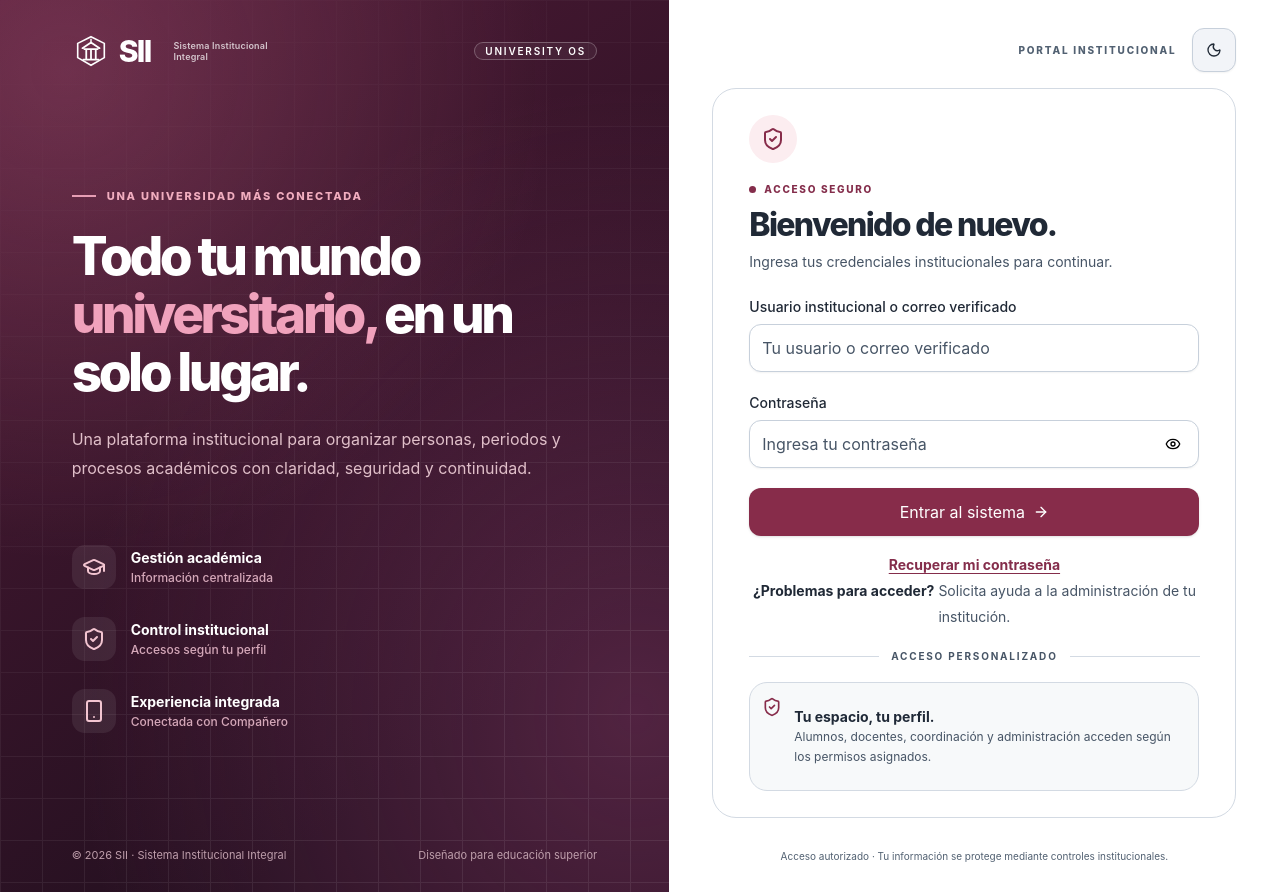
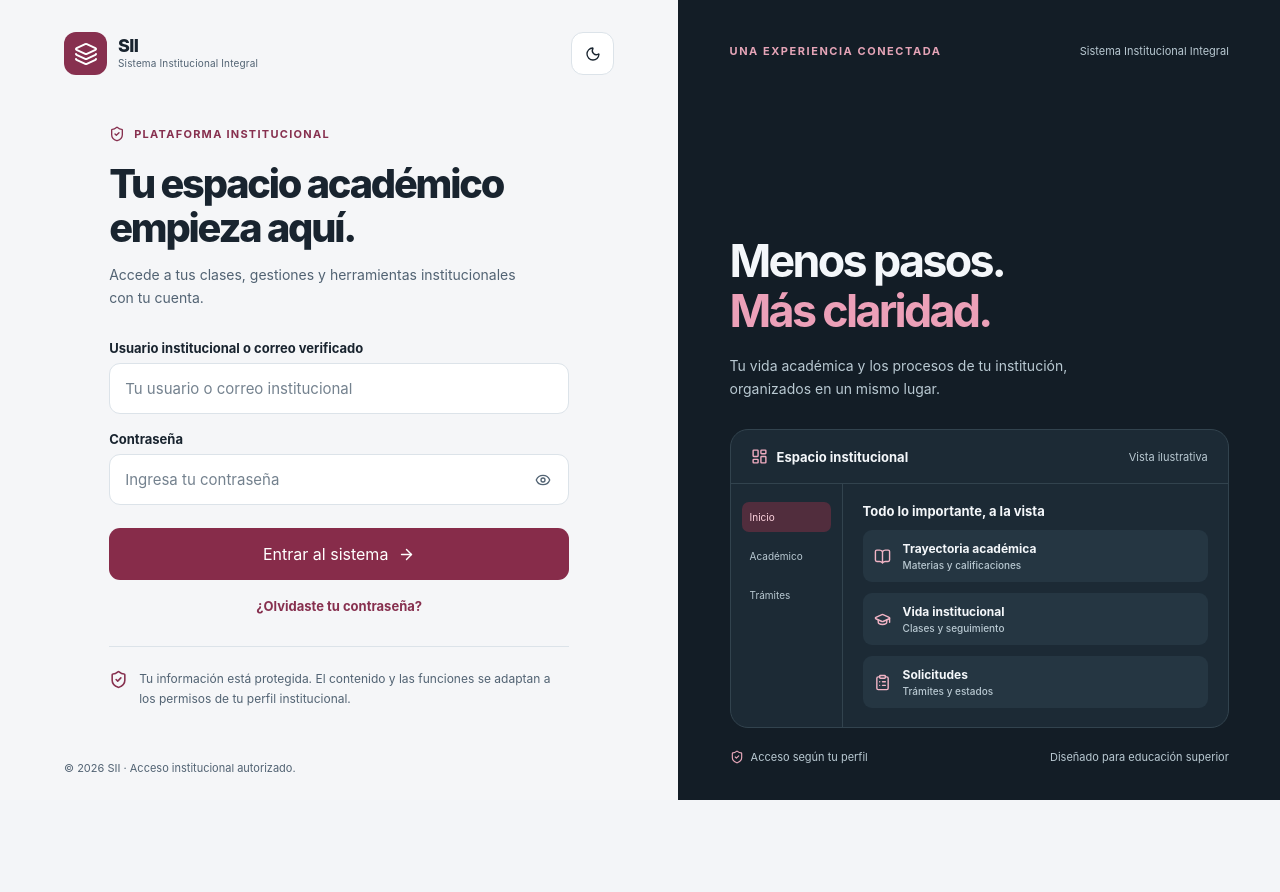
Before and after one commit to ErickRFM/Siii, a Next.js app: page /login in a window 1280 px wide. After the commit the page ends 800 px from the top, so only its background shows below. Built offline with nearby package versions, Linux system fonts and the light colour scheme.

Commit message:
design(auth): replace legacy marketing split with entirely new Login V3 composition

```diff
--- a/src/app/login/page.tsx
+++ b/src/app/login/page.tsx
@@ -4,14 +4,12 @@ import {useEffect,useRef,useState,type FormEvent} from 'react';
 import {useRouter} from 'next/navigation';
 import Link from 'next/link';
 import {fetchWithTimeout,RequestTimeoutError} from '@/shared/client/fetch-with-timeout';
-import {GraduationCap,ShieldCheck,Smartphone,ArrowRight,Eye,EyeOff,AlertTriangle} from 'lucide-react';
-import {SiiBrand} from '@/components/sii-brand';
+import {GraduationCap,ShieldCheck,Layers3,LayoutDashboard,BookOpen,ClipboardList,ArrowRight,Eye,EyeOff,AlertTriangle} from 'lucide-react';
 import SiiThemeToggle from '@/components/sii-theme-toggle';
 import {Button} from '@/components/ui/button';
-import {Card,CardContent} from '@/components/ui/card';
 import {Input} from '@/components/ui/input';
 import {Label} from '@/components/ui/label';
-import {Badge} from '@/components/ui/badge';
+import './login-v3.css';
 
 export default function LoginPage(){
  const [error,setError]=useState('');
@@ -105,78 +103,88 @@ export default function LoginPage(){
  }
 
  const errorBox=error?(
-  <div id="sii-login-error" ref={errorRef} tabIndex={-1} role="alert" className="flex items-start gap-2 rounded-lg border border-destructive/40 bg-destructive/10 p-3 text-sm text-destructive outline-none focus-visible:ring-2 focus-visible:ring-destructive/40">
-   <AlertTriangle className="mt-0.5 size-4 shrink-0"/><span>{error}</span>
+  <div id="sii-login-error" ref={errorRef} tabIndex={-1} role="alert" className="siii-login-v3-error">
+   <AlertTriangle aria-hidden="true"/><span>{error}</span>
   </div>
  ):null;
 
- return <main id="main-content" tabIndex={-1} className="sii-auth sii-login sii-ui bg-background">
-  <section className="sii-auth-story" aria-label="Presentación de SII">
-   <div className="sii-auth-story-top"><SiiBrand light/><Badge variant="outline" className="border-white/25 bg-white/5 text-[10px] tracking-[.18em] text-white">UNIVERSITY OS</Badge></div>
-   <div className="sii-auth-story-content">
-    <span className="sii-auth-eyebrow"><span className="sii-eyebrow-line"/>UNA UNIVERSIDAD MÁS CONECTADA</span>
-    <h1>Todo tu mundo <em>universitario,</em> en un solo lugar.</h1>
-    <p>Una plataforma institucional para organizar personas, periodos y procesos académicos con claridad, seguridad y continuidad.</p>
-    <div className="sii-story-features" aria-label="Áreas del sistema">
-     <div><span className="sii-story-feature-icon"><GraduationCap/></span><span>Gestión académica<strong>Información centralizada</strong></span></div>
-     <div><span className="sii-story-feature-icon"><ShieldCheck/></span><span>Control institucional<strong>Accesos según tu perfil</strong></span></div>
-     <div><span className="sii-story-feature-icon"><Smartphone/></span><span>Experiencia integrada<strong>Conectada con Compañero</strong></span></div>
-    </div>
-   </div>
-   <div className="sii-auth-story-bottom"><span>© {new Date().getFullYear()} SII · Sistema Institucional Integral</span><span>Diseñado para educación superior</span></div>
-  </section>
+ return <main id="main-content" tabIndex={-1} className="siii-login-v3 sii-ui">
+  <section className="siii-login-v3-access" aria-label="Acceso institucional">
+   <header className="siii-login-v3-header">
+    <Link href="/dashboard" className="siii-login-v3-brand" aria-label="SII, ir al inicio institucional">
+     <span className="siii-login-v3-brand-mark" aria-hidden="true"><Layers3 size={24}/></span>
+     <span><strong>SII</strong><small>Sistema Institucional Integral</small></span>
+    </Link>
+    <SiiThemeToggle/>
+   </header>
 
-  <section className="sii-auth-access bg-background" aria-label="Acceso institucional">
-   <div className="sii-auth-access-top"><span>PORTAL INSTITUCIONAL</span><SiiThemeToggle/></div>
-   <div className="sii-auth-form-wrap w-full">
-    <Card className="sii-auth-card border-border shadow-xl">
-     <CardContent className="p-6 sm:p-8">
-      <div className="mb-5 flex size-12 items-center justify-center rounded-xl bg-primary-soft text-primary" aria-hidden="true"><ShieldCheck className="size-6"/></div>
-      <span className="sii-auth-form-kicker"><span className="sii-auth-form-dot"/>ACCESO SEGURO</span>
-      <h2 className="mt-3 text-3xl font-bold tracking-tight">{challenge?'Verifica tu identidad.':'Bienvenido de nuevo.'}</h2>
-      <p className="sii-auth-form-subtitle mt-2 text-sm text-muted-foreground">{challenge?'Completa la verificación para acceder a tu cuenta.':'Ingresa tus credenciales institucionales para continuar.'}</p>
-      {offline&&<p role="status" className="mb-4 rounded-lg border border-amber-500/40 bg-amber-500/10 p-3 text-sm text-amber-700 dark:text-amber-300">Sin conexión. Reconéctate para continuar.</p>}
-      {challenge?<form className="space-y-5" onSubmit={completeChallenge}>
-       <p id="sii-factor-help" className="text-sm leading-relaxed text-muted-foreground">{useRecovery?'Ingresa un código de recuperación guardado. Cada código funciona una sola vez.':'Ingresa los seis dígitos de tu aplicación autenticadora. Puedes pegar el código.'} La verificación vence a las {new Date(challenge.expiresAt).toLocaleTimeString('es-MX')}.</p>
-       <div className="space-y-2">
+   <div className="siii-login-v3-form" data-siii-login-form="v3">
+    <span className="siii-login-v3-eyebrow"><ShieldCheck aria-hidden="true"/> Plataforma institucional</span>
+    <h1 className="siii-login-v3-title">{challenge?'Confirma tu identidad.':'Tu espacio académico empieza aquí.'}</h1>
+    <p className="siii-login-v3-subtitle">{challenge?'Completa el segundo factor para entrar de forma segura.':'Accede a tus clases, gestiones y herramientas institucionales con tu cuenta.'}</p>
+
+    {offline&&<p role="status" className="siii-login-v3-offline">Sin conexión. Reconéctate para continuar.</p>}
+
+    {challenge?<form className="siii-login-v3-auth-form" onSubmit={completeChallenge}>
+     <p id="sii-factor-help" className="siii-login-v3-factor-help">{useRecovery?'Ingresa un código de recuperación guardado. Cada código funciona una sola vez.':'Ingresa los seis dígitos de tu aplicación autenticadora. Puedes pegar el código.'} La verificación vence a las {new Date(challenge.expiresAt).toLocaleTimeString('es-MX')}.</p>
+     <div className="siii-login-v3-field">
       <Label htmlFor="sii-login-factor">{useRecovery?'Código de recuperación':'Código del autenticador'}</Label>
       <Input key={useRecovery?'recovery':'totp'} id="sii-login-factor" ref={factorRef} name="factor" type="text" required autoComplete="one-time-code" autoCapitalize="characters" spellCheck={false}
        inputMode={useRecovery?'text':'numeric'} minLength={useRecovery?32:6} maxLength={useRecovery?128:6} pattern={useRecovery?undefined:'[0-9]{6}'}
-         aria-invalid={factorInvalid} aria-describedby={error?'sii-factor-help sii-login-error':'sii-factor-help'} disabled={loading||offline} className="h-11 font-mono text-base tracking-widest"/>
+       aria-invalid={factorInvalid} aria-describedby={error?'sii-factor-help sii-login-error':'sii-factor-help'} disabled={loading||offline} className="font-mono tracking-widest"/>
      </div>
      {errorBox}
-       <Button type="submit" className="w-full" disabled={loading||offline} aria-busy={loading}>{loading?'Verificando…':'Verificar y entrar'}<ArrowRight/></Button>
-       <div className="grid gap-2">
+     <Button type="submit" className="siii-login-v3-submit" disabled={loading||offline} aria-busy={loading}>{loading?'Verificando…':'Verificar y entrar'}<ArrowRight aria-hidden="true"/></Button>
+     <div className="siii-login-v3-challenge-options">
       <Button type="button" variant="outline" disabled={loading} onClick={()=>{setUseRecovery(value=>!value);setError('');setFactorInvalid(false);}}>{useRecovery?'Usar código del autenticador':'Usar código de recuperación'}</Button>
       <Button type="button" variant="ghost" disabled={loading} onClick={()=>{setChallenge(null);setError('');setFactorInvalid(false);}}>Volver al acceso</Button>
      </div>
-      </form>:<form className="space-y-5" onSubmit={submit}>
-       <div className="space-y-2">
+    </form>:<form className="siii-login-v3-auth-form" onSubmit={submit}>
+     <div className="siii-login-v3-fields">
+      <div className="siii-login-v3-field">
        <Label htmlFor="sii-login-username">Usuario institucional o correo verificado</Label>
-        <Input id="sii-login-username" name="username" type="text" autoComplete="username" aria-invalid={credentialsInvalid} aria-describedby={error?'sii-login-error':undefined} autoCapitalize="none" spellCheck={false} required minLength={3} maxLength={120} placeholder="Tu usuario o correo verificado" disabled={loading||offline} className="h-11"/>
+       <Input id="sii-login-username" name="username" type="text" autoComplete="username" aria-invalid={credentialsInvalid} aria-describedby={error?'sii-login-error':undefined} autoCapitalize="none" spellCheck={false} required minLength={3} maxLength={120} placeholder="Tu usuario o correo institucional" disabled={loading||offline}/>
       </div>
-       <div className="space-y-2">
+      <div className="siii-login-v3-field">
        <Label htmlFor="sii-login-password">Contraseña</Label>
-        <div className="relative">
-         <Input id="sii-login-password" name="password" type={showPassword?'text':'password'} aria-invalid={credentialsInvalid} aria-describedby={error?'sii-login-error':undefined} maxLength={512} autoComplete="current-password" required placeholder="Ingresa tu contraseña" disabled={loading||offline} className="h-11 pr-11"/>
-         <Button className="absolute right-1 top-1/2 -translate-y-1/2" variant="ghost" size="icon" type="button" onClick={()=>setShowPassword(p=>!p)} aria-label={showPassword?'Ocultar contraseña':'Mostrar contraseña'} aria-pressed={showPassword} disabled={loading}>
-          {showPassword?<EyeOff/>:<Eye/>}
-         </Button>
+       <div className="siii-login-v3-password">
+        <Input id="sii-login-password" name="password" type={showPassword?'text':'password'} aria-invalid={credentialsInvalid} aria-describedby={error?'sii-login-error':undefined} maxLength={512} autoComplete="current-password" required placeholder="Ingresa tu contraseña" disabled={loading||offline}/>
+        <Button variant="ghost" size="icon" type="button" onClick={()=>setShowPassword(p=>!p)} aria-label={showPassword?'Ocultar contraseña':'Mostrar contraseña'} aria-pressed={showPassword} disabled={loading}>{showPassword?<EyeOff aria-hidden="true"/>:<Eye aria-hidden="true"/>}</Button>
+       </div>
       </div>
      </div>
      {errorBox}
-       <Button type="submit" className="w-full" disabled={loading||offline} aria-busy={loading}>{loading?'Validando acceso…':'Entrar al sistema'}<ArrowRight/></Button>
+     <Button type="submit" className="siii-login-v3-submit" disabled={loading||offline} aria-busy={loading}>{loading?'Validando acceso…':'Entrar al sistema'}<ArrowRight aria-hidden="true"/></Button>
     </form>}
-      <p className="sii-auth-help mt-5 text-sm text-muted-foreground"><Link href="/password/forgot" className="font-semibold text-primary underline underline-offset-4">Recuperar mi contraseña</Link><br/><strong className="text-foreground">¿Problemas para acceder?</strong> Solicita ayuda a la administración de tu institución.</p>
-      <div className="my-5 flex items-center gap-3 text-[10px] font-bold tracking-[.18em] text-muted-foreground"><span className="h-px flex-1 bg-border"/>ACCESO PERSONALIZADO<span className="h-px flex-1 bg-border"/></div>
-      <div className="flex items-start gap-3 rounded-lg border bg-muted/40 p-3">
-       <ShieldCheck className="mt-0.5 size-5 shrink-0 text-primary" aria-hidden="true"/>
-       <p className="text-xs leading-relaxed text-muted-foreground"><strong className="block text-sm text-foreground">Tu espacio, tu perfil.</strong>Alumnos, docentes, coordinación y administración acceden según los permisos asignados.</p>
+
+    <div className="siii-login-v3-recovery"><Link href="/password/forgot">¿Olvidaste tu contraseña?</Link></div>
+    <div className="siii-login-v3-context">
+     <ShieldCheck aria-hidden="true"/>
+     <span>Tu información está protegida. El contenido y las funciones se adaptan a los permisos de tu perfil institucional.</span>
     </div>
-     </CardContent>
-    </Card>
    </div>
-   <p className="sii-auth-access-footer">Acceso autorizado · Tu información se protege mediante controles institucionales.</p>
+   <footer className="siii-login-v3-footer">© {new Date().getFullYear()} SII · Acceso institucional autorizado.</footer>
   </section>
+
+  <aside className="siii-login-v3-showcase" aria-label="Conoce la plataforma institucional">
+   <div className="siii-login-v3-showcase-top"><span className="siii-login-v3-showcase-label">Una experiencia conectada</span><span className="siii-login-v3-showcase-version">Sistema Institucional Integral</span></div>
+   <div className="siii-login-v3-narrative">
+    <h2>Menos pasos.<br/><span>Más claridad.</span></h2>
+    <p>Tu vida académica y los procesos de tu institución, organizados en un mismo lugar.</p>
+   </div>
+   <div className="siii-login-v3-preview" aria-hidden="true">
+    <div className="siii-login-v3-preview-head"><strong><LayoutDashboard/> Espacio institucional</strong><span>Vista ilustrativa</span></div>
+    <div className="siii-login-v3-preview-content">
+     <div className="siii-login-v3-preview-nav"><span>Inicio</span><span>Académico</span><span>Trámites</span></div>
+     <div className="siii-login-v3-preview-module">
+      <strong>Todo lo importante, a la vista</strong>
+      <div className="siii-login-v3-preview-row"><BookOpen/><span>Trayectoria académica<small>Materias y calificaciones</small></span></div>
+      <div className="siii-login-v3-preview-row"><GraduationCap/><span>Vida institucional<small>Clases y seguimiento</small></span></div>
+      <div className="siii-login-v3-preview-row"><ClipboardList/><span>Solicitudes<small>Trámites y estados</small></span></div>
+     </div>
+    </div>
+   </div>
+   <div className="siii-login-v3-showcase-foot"><span><ShieldCheck aria-hidden="true"/> Acceso según tu perfil</span><span>Diseñado para educación superior</span></div>
+  </aside>
  </main>;
 }
```
Lines whose indentation alone changed are shown as unchanged.
